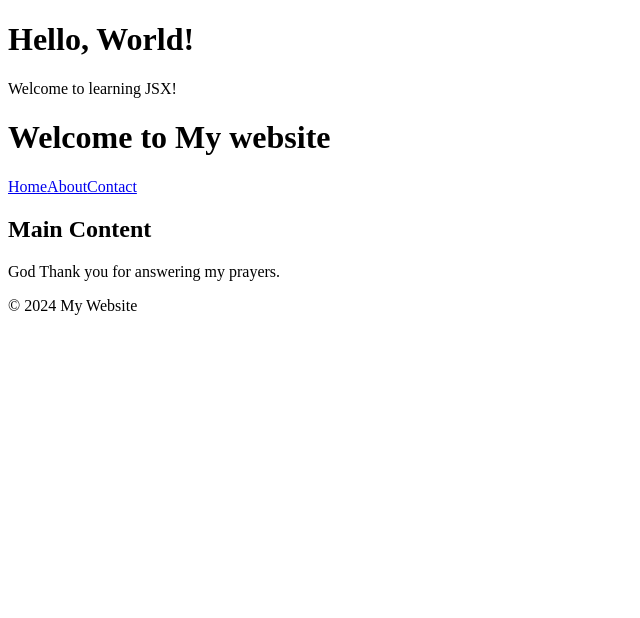
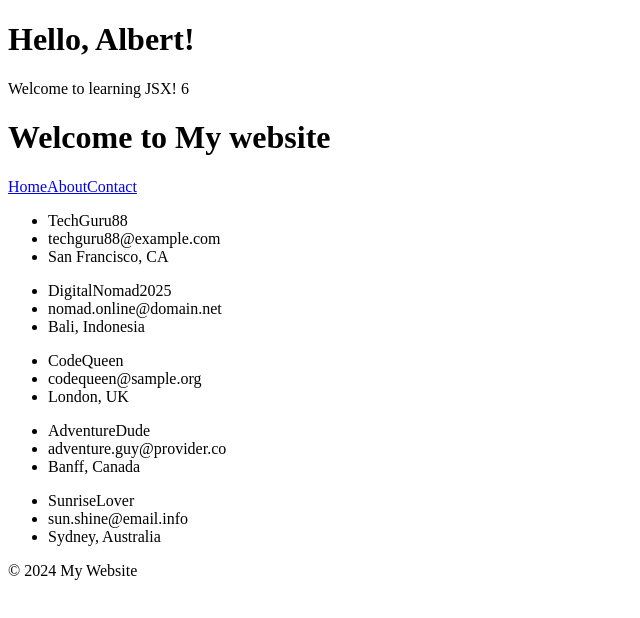
Before and after one commit to albert-byiringiro/react-monster, a React (Vite) app in the folder react-demos/: page / in a window 1280 px wide. Shown: the top 618 px of the page, without its empty margins (0-640 px from the left). Built offline with nearby package versions, Linux system fonts and the light colour scheme.

Commit message:
feature: added expressions and working with lists

```diff
--- a/react-demos/src/components/MainContent.jsx
+++ b/react-demos/src/components/MainContent.jsx
@@ -1,10 +1,43 @@
 import React from 'react'
 
 export default function MainContent() {
+  const usersInfo = [
+    {
+      "username": "TechGuru88",
+      "email": "techguru88@example.com",
+      "location": "San Francisco, CA"
+    },
+    {
+      "username": "DigitalNomad2025",
+      "email": "nomad.online@domain.net",
+      "location": "Bali, Indonesia"
+    },
+    {
+      "username": "CodeQueen",
+      "email": "codequeen@sample.org",
+      "location": "London, UK"
+    },
+    {
+      "username": "AdventureDude",
+      "email": "adventure.guy@provider.co",
+      "location": "Banff, Canada"
+    },
+    {
+      "username": "SunriseLover",
+      "email": "sun.shine@email.info",
+      "location": "Sydney, Australia"
+    }
+  ]
+
   return (
     <main>
-        <h2>Main Content</h2>
-        <p>God Thank you for answering my prayers.</p>
+      {usersInfo.map((user, i) => (
+        <ul key={i}>
+          <li>{user.username}</li>
+          <li>{user.email}</li>
+          <li>{user.location}</li>
+        </ul>
+      ))}
     </main>
   )
 }
--- a/react-demos/src/components/WelcomeMessage.jsx
+++ b/react-demos/src/components/WelcomeMessage.jsx
@@ -1,10 +1,13 @@
 import React from 'react'
 
 export default function WelcomeMessage() {
+  const name = "Albert"
+  const today = new Date()
+
   return (
     <div className="">
-        <h1>Hello, World!</h1>
-        <p>Welcome to learning JSX!</p>
+        <h1>Hello, {name}!</h1>
+        <p>Welcome to learning JSX! {today.getDate()}</p>
     </div>
   )
 }
```
